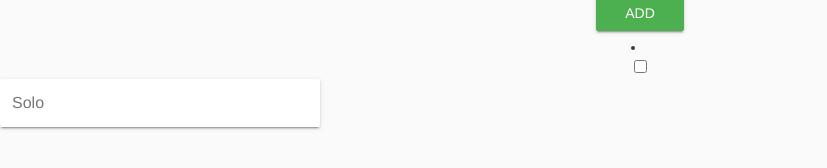
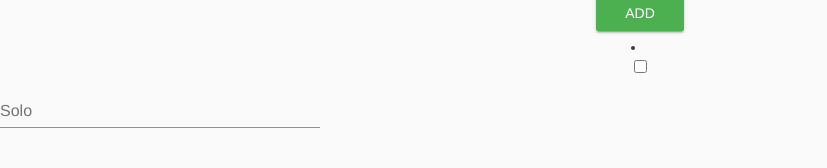
Before and after one commit to happyt/vue3test, a Vue app: page /todos in a window 1280 px wide. Shown: the part 224-392 px from the top of the page, without its empty margins (0-827 px from the left). Built offline with nearby package versions, Linux system fonts and the light colour scheme.

Commit message:
thoughts

```diff
--- a/src/components/TodoItem.vue
+++ b/src/components/TodoItem.vue
@@ -8,8 +8,7 @@
     <v-flex xs12 sm6 md3>
       <v-text-field
         label="Solo"
-        solo
-        ></v-text-field>
+        >xxxx</v-text-field>
       </v-flex>
   </li>
 </template>
```
